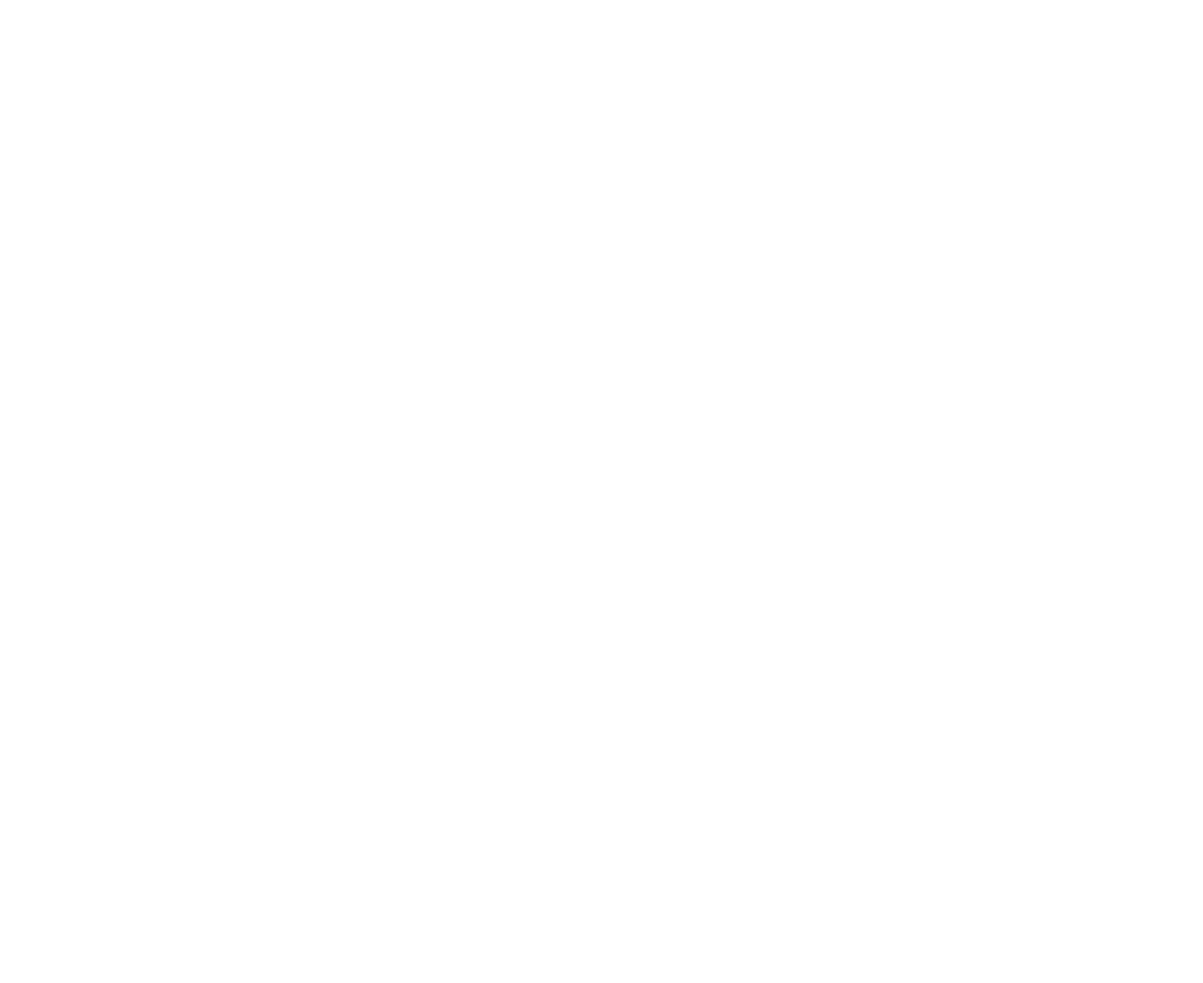
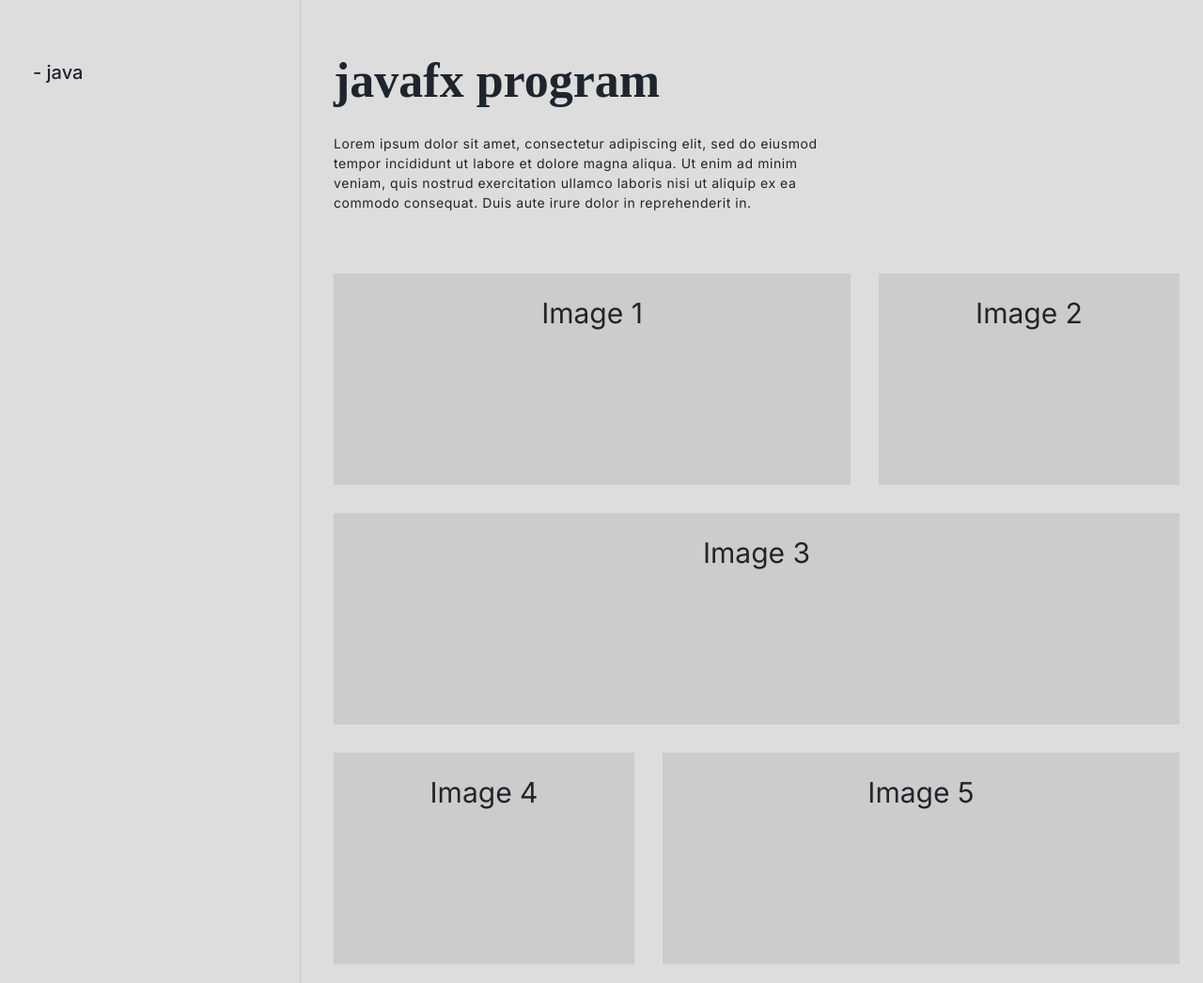
Before and after one commit to taylormarz/TM-Portfolio-Website, a plain HTML site: page pages/java.html in a window 1280 px wide. Shown: the whole page at 94% size. Before the commit the page ends 800 px from the top, so only its background shows below. Drawn offline with nearby package versions, Linux system fonts and the light colour scheme; a web font is replaced by a local one.

Commit message:
styling for project pages

```diff
--- a/assets/css/style.css
+++ b/assets/css/style.css
@@ -10,19 +10,117 @@ body {
     grid-template-rows: auto 1fr auto;
 }
 
+h1, h2, p {
+    text-align: left;
+    margin-left: 15px;
+    color: #1F252C;
+}
+
+h1 {
+    font-size: 20px;
+    margin-top: 45px;
+}
+
+.projectHeading {
+    font-family: "Playfair", serif;
+    font-size: 52px;
+    font-weight: 700;
+    margin-top: 35px;
+}
+
+.projectDescription {
+    max-width: 550px;
+    font-size: 14px;
+    margin-top: 25px;
+    line-height: 150%;
+    letter-spacing: 0.04em;
+}
+
+.grid-container {
+    display: grid;
+    grid-template-columns: 1fr 3fr;
+    grid-template-rows: 1fr;
+    background-color: #DDDDDD;
+    height: 100vh;
+}
+
+.grid-item {
+    border: none;
+    padding: 20px;
+    font-size: 30px;
+    text-align: center;
+}
+
+.grid-item:first-child {
+    border-right: 1px solid #C5C5C5;
+}
+
+@media (min-width: 768px) {
+    .grid-item:first-child {
+        min-width: 225px;
+        max-width: 350px;
+    }
+}
+
+.nested-grid-container {
+    margin-top: 65px;
+}
+
+.nested-grid-container-1, .nested-grid-container-3 {
+    display: grid;
+    grid-template-columns: repeat(2, 1fr);
+    grid-gap: 30px;
+    max-width: 900px;
+    margin-left: 15px;
+}
+
+.nested-grid-container-2 {
+    display: grid;
+    grid-template-columns: 1;
+    max-width: 900px;
+    margin-top: 30px;
+    margin-left: 15px;
+}
+
+.nested-grid-container-3 {
+    margin-top: 30px;
+}
+
+
+.nested-grid-item {
+    background-color: #ccc;
+    padding: 20px;
+    text-align: center;
+    height: 225px;
+}
+
+#nested-grid-item-1, #nested-grid-item-5 {
+    width:550px;
+}
+
+#nested-grid-item-2, #nested-grid-item-4 {
+    width:320px;
+}
+
+#nested-grid-item-3 {
+    width:900px;
+}
+
+.nested-grid-item:nth-child(3) {
+    width: 800px;
+}
+
 main {
     position: relative;
     grid-row: 2;
 }
 
-/* setting position and sizing of canvas */
-/* z-index = -1 so it doesn't interfere with other elements */
 #homeCanvas {
-    position: fixed; /* Change from absolute to fixed */
+    position: fixed;
     top: 0;
     left: 0;
-    width: 100vw; /* Use viewport width instead of percentage */
-    height: 100vh; /* Use viewport height instead of percentage */
+    width: 100vw;
+    height: 100vh;
     z-index: -1;
 }
 
@@ -30,29 +128,31 @@ main {
     height: 100vh;
 }
 
+#navList{
+    padding-left: 0;
+}
 
-/* removing bullets from list */
 ul {
     list-style-type: none;
 }
 
-/* making list horizontal (nav) */
 li {
     display: inline;
 }
 
-/* removing underline and changing colour of links */
 .navItems {
     color: #1F252C;
-    text-decoration: none; /* Add this line */
+    text-decoration: none;
+    padding: 20px;
+    margin: 30px;
+    font-size: 32px;
 }
 
-/* hover event on links to show its selection */
 .navItems:hover {
     color: #1F252C;
     font-weight: 700;
     font-style: italic;
-    text-decoration: none; /* Add this line */
+    text-decoration: none;
 }
 
 footer {
--- a/pages/java.html
+++ b/pages/java.html
@@ -3,9 +3,44 @@
 <head>
     <meta charset="UTF-8">
     <meta name="viewport" content="width=device-width, initial-scale=1.0">
-    <title>Java</title>
+    <meta name="description" content="Webpage containing HTML, CSS, and JavaScript. It's a portfolio.">
+    <meta name="keywords" content="HTML, CSS, JavaScript, web page, landing page, color, border, margins,
+    semantic, image, paths, relative, absolute">
+    <meta name="author" content="Taylor Martin">
+    <title>Taylor Martin</title>
+    <script src="https://code.jquery.com/jquery-3.6.0.min.js"></script>
+    <link href="https://stackpath.bootstrapcdn.com/bootstrap/4.5.2/css/bootstrap.min.css" rel="stylesheet">
+    <link rel="stylesheet" href="../assets/css/style.css">
+
 </head>
 <body>
-
+    <div class="grid-container">
+        <div class="grid-item">
+            <h1>- java</h1>
+        </div>
+        <div class="grid-item">
+            <h2 class="projectHeading">javafx program</h2>
+            <p class="projectDescription">Lorem ipsum dolor sit amet, consectetur adipiscing elit,
+                sed do eiusmod tempor incididunt ut labore et dolore magna aliqua.
+                Ut enim ad minim veniam, quis nostrud exercitation ullamco laboris nisi ut aliquip ex
+                ea commodo consequat. Duis aute irure dolor in reprehenderit in.
+            </p>
+            <div class="nested-grid-container">
+                <div class="nested-grid-container-1">
+                    <div id="nested-grid-item-1" class="nested-grid-item">Image 1</div>
+                    <div id="nested-grid-item-2" class="nested-grid-item">Image 2</div>
+                </div>
+                <div class="nested-grid-container-2">
+                    <div id="nested-grid-item-3" class="nested-grid-item">Image 3</div>
+                </div>
+                <div class="nested-grid-container-3">
+                    <div id="nested-grid-item-4" class="nested-grid-item">Image 4</div>
+                    <div id="nested-grid-item-5" class="nested-grid-item">Image 5</div>
+                </div>
+            </div>
+        </div>
+      </div>
+    <script src="https://maxcdn.bootstrapcdn.com/bootstrap/4.5.2/js/bootstrap.min.js"></script>
+    <script src="assets/js/script.js"></script>
 </body>
 </html>
```
Also changed, not shown: index.html (+4 -3 lines), pages/javascript.html (renamed from pages/ruby.html, +1 -1 lines).
